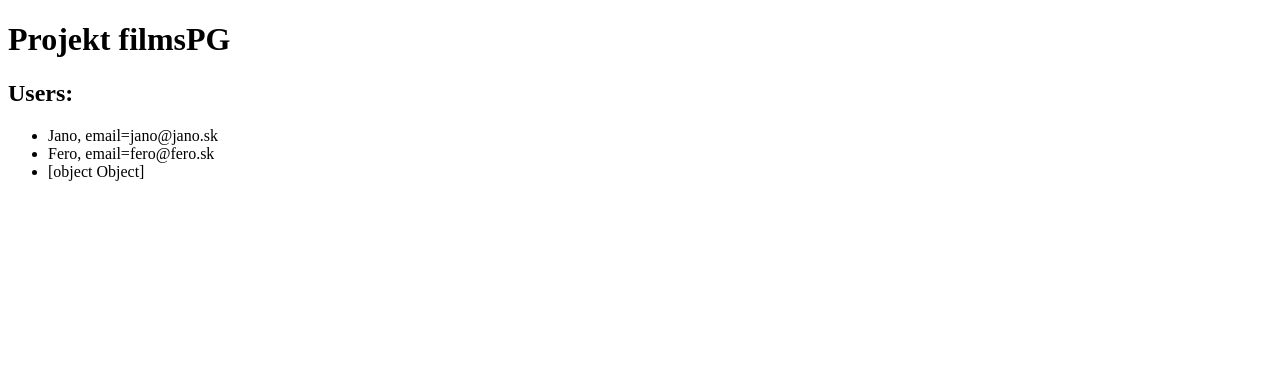
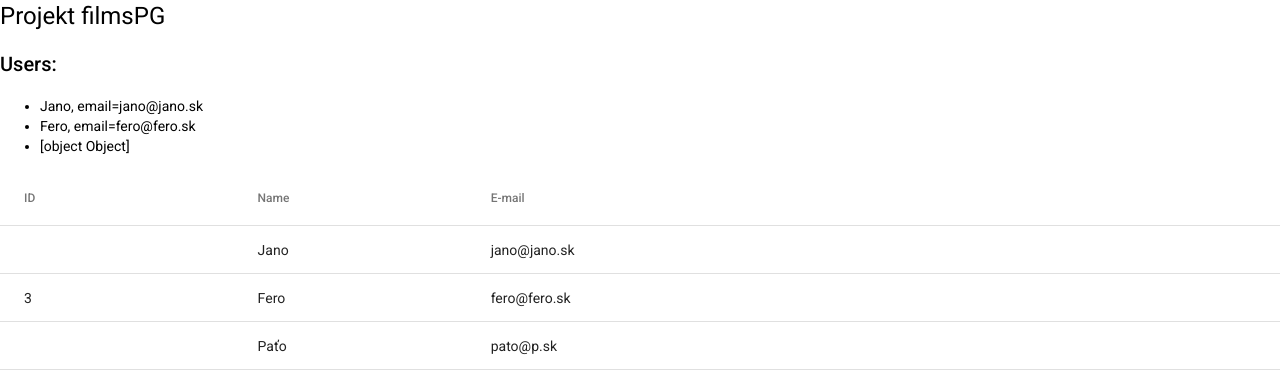
Before and after one commit to PeterGursky/tsystems-2022, an Angular app in the folder filmsPG/: page / in a window 1280 px wide. Shown: the top 392 px of the page. Built offline with nearby package versions, Linux system fonts and the light colour scheme; no server answers.

Commit message:
mat-table

```diff
--- a/filmsPG/angular.json
+++ b/filmsPG/angular.json
@@ -23,6 +23,7 @@
               "src/assets"
             ],
             "styles": [
+              "./node_modules/@angular/material/prebuilt-themes/deeppurple-amber.css",
               "src/styles.css"
             ],
             "scripts": []
@@ -90,6 +91,7 @@
               "src/assets"
             ],
             "styles": [
+              "./node_modules/@angular/material/prebuilt-themes/deeppurple-amber.css",
               "src/styles.css"
             ],
             "scripts": []
--- a/filmsPG/package.json
+++ b/filmsPG/package.json
@@ -11,10 +11,12 @@
   "private": true,
   "dependencies": {
     "@angular/animations": "^14.0.0",
+    "@angular/cdk": "^14.0.5",
     "@angular/common": "^14.0.0",
     "@angular/compiler": "^14.0.0",
     "@angular/core": "^14.0.0",
     "@angular/forms": "^14.0.0",
+    "@angular/material": "^14.0.5",
     "@angular/platform-browser": "^14.0.0",
     "@angular/platform-browser-dynamic": "^14.0.0",
     "@angular/router": "^14.0.0",
--- a/filmsPG/src/app/app.module.ts
+++ b/filmsPG/src/app/app.module.ts
@@ -3,6 +3,8 @@ import { BrowserModule } from '@angular/platform-browser';
 import { HttpClientModule } from '@angular/common/http';
 import { AppComponent } from './app.component';
 import { UsersComponent } from './users/users.component';
+import { BrowserAnimationsModule } from '@angular/platform-browser/animations';
+import {MatTableModule} from '@angular/material/table';
 
 @NgModule({
   declarations: [
@@ -11,7 +13,9 @@ import { UsersComponent } from './users/users.component';
   ],
   imports: [
     BrowserModule,
-    HttpClientModule
+    HttpClientModule,
+    BrowserAnimationsModule,
+    MatTableModule
   ],
   providers: [],
   bootstrap: [AppComponent]
--- a/filmsPG/src/app/users/users.component.css
+++ b/filmsPG/src/app/users/users.component.css
@@ -0,0 +1,3 @@
+table {
+  width: 100%;
+}
--- a/filmsPG/src/app/users/users.component.html
+++ b/filmsPG/src/app/users/users.component.html
@@ -5,3 +5,12 @@
   </li>
 </ul>
 <p *ngIf="selectedUser">Selected user: {{selectedUser.name}}</p>
+
+<table mat-table [dataSource]="users">
+  <mat-text-column name="id" headerText="ID"></mat-text-column>
+  <mat-text-column name="name" headerText="Name"></mat-text-column>
+  <mat-text-column name="email" headerText="E-mail"></mat-text-column>
+
+  <tr mat-header-row *matHeaderRowDef="displayedColumns"></tr>
+  <tr mat-row *matRowDef="let row; columns: displayedColumns;"></tr>
+</table>
--- a/filmsPG/src/app/users/users.component.ts
+++ b/filmsPG/src/app/users/users.component.ts
@@ -14,6 +14,7 @@ export class UsersComponent implements OnInit {
            {name: "Paťo", email:"pato@p.sk", password: "tajne"}
           ];
   selectedUser?: User;
+  displayedColumns = ["id","name","email"];
 
   constructor(private usersService: UsersService) { }
 
--- a/filmsPG/src/index.html
+++ b/filmsPG/src/index.html
@@ -6,8 +6,11 @@
   <base href="/">
   <meta name="viewport" content="width=device-width, initial-scale=1">
   <link rel="icon" type="image/x-icon" href="favicon.ico">
+  <link rel="preconnect" href="https://fonts.gstatic.com">
+  <link href="https://fonts.googleapis.com/css2?family=Roboto:wght@300;400;500&display=swap" rel="stylesheet">
+  <link href="https://fonts.googleapis.com/icon?family=Material+Icons" rel="stylesheet">
 </head>
-<body>
+<body class="mat-typography">
   <app-root></app-root>
 </body>
 </html>
--- a/filmsPG/src/styles.css
+++ b/filmsPG/src/styles.css
@@ -1 +1,4 @@
 /* You can add global styles to this file, and also import other style files */
+
+html, body { height: 100%; }
+body { margin: 0; font-family: Roboto, "Helvetica Neue", sans-serif; }
```
